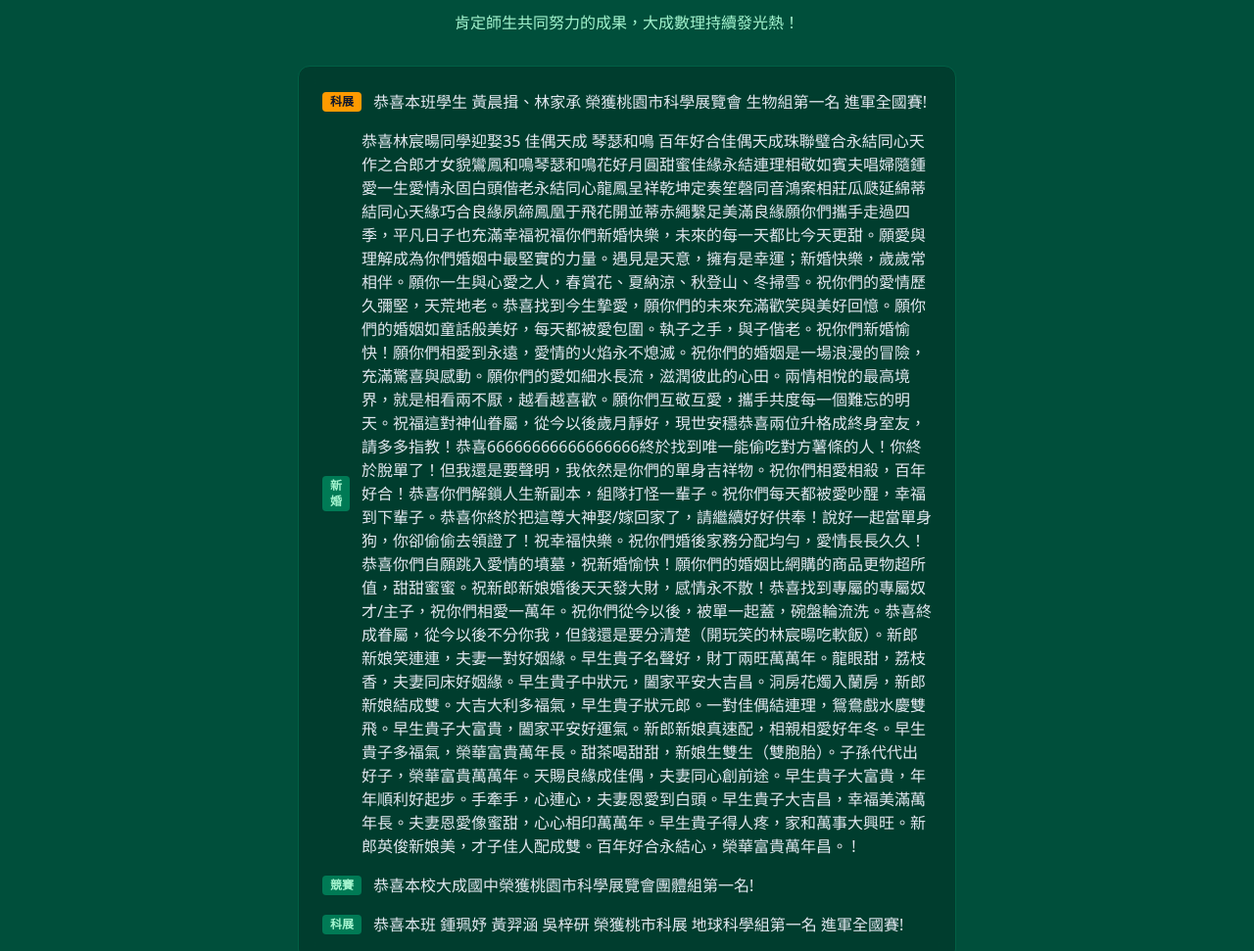
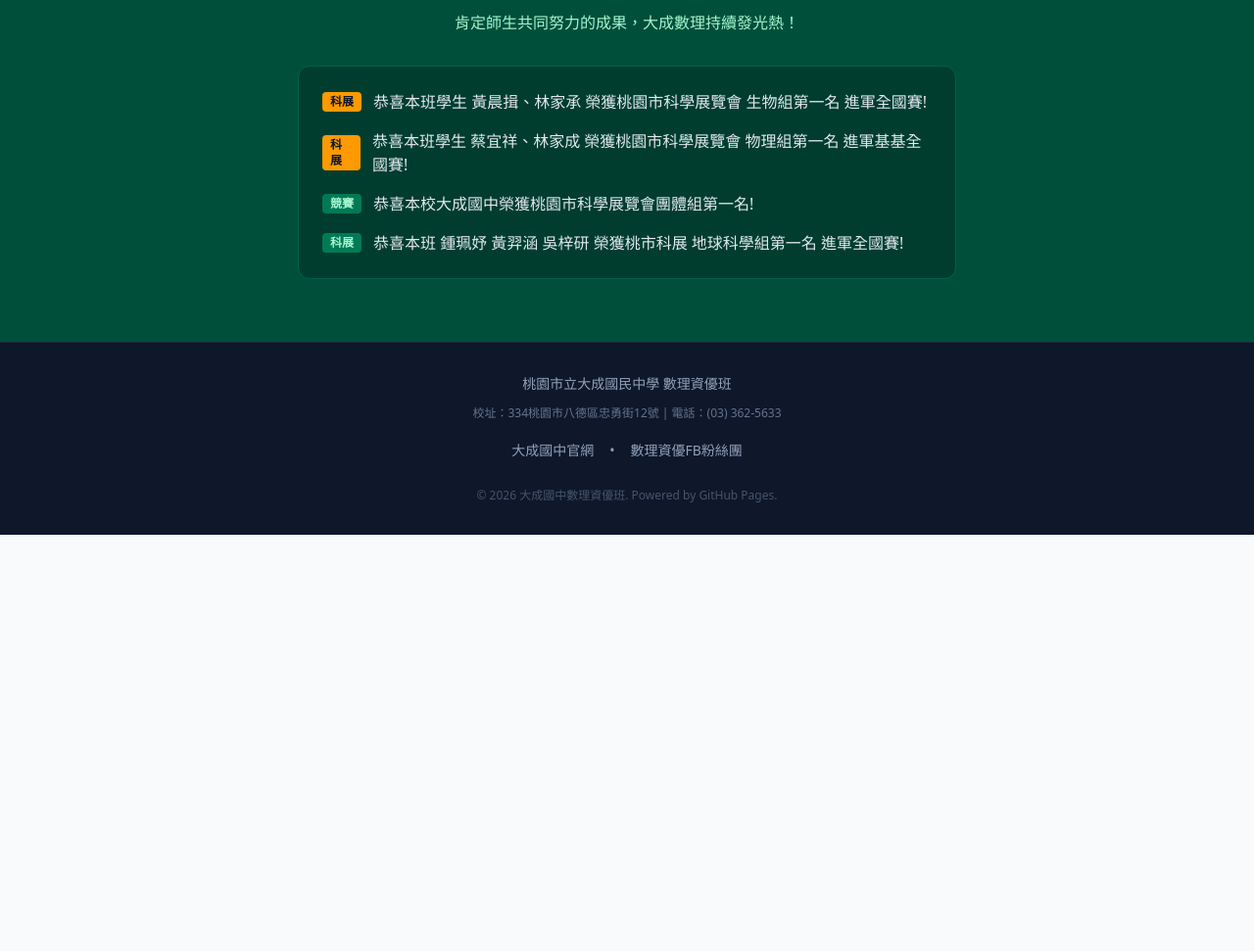
Before and after one commit to yinewdream/vtuber-website, a plain HTML site: page 35/index.html in a window 1280 px wide. Shown: the part 2040-3011 px from the top of the page at 98% size. After the commit the page ends 2586 px from the top, so only its background shows below. Drawn offline with nearby package versions, Linux system fonts and the light colour scheme.

Commit message:
Revise student achievement announcements in index.html
Updated congratulatory messages for students' achievements in science competitions.

```diff
--- a/35/index.html
+++ b/35/index.html
@@ -166,11 +166,9 @@
                         <span class="bg-amber-500 text-slate-900 text-xs font-bold px-2 py-0.5 rounded">科展</span>
                         <span class="text-slate-200">恭喜本班學生 黃晨揖、林家承 榮獲桃園市科學展覽會 生物組第一名 進軍全國賽!</span>
                     </li>
-                    <li class="flex items-center space-x-3">
-                        <span class="bg-emerald-700 text-emerald-200 text-xs font-bold px-2 py-0.5 rounded">新婚</span>
-                        <span class="text-slate-200">恭喜林宸暘同學迎娶35 佳偶天成 琴瑟和鳴
-百年好合佳偶天成珠聯璧合永結同心天作之合郎才女貌鸞鳳和鳴琴瑟和鳴花好月圓甜蜜佳緣永結連理相敬如賓夫唱婦隨鍾愛一生愛情永固白頭偕老永結同心龍鳳呈祥乾坤定奏笙磬同音鴻案相莊瓜瓞延綿蒂結同心天緣巧合良緣夙締鳳凰于飛花開並蒂赤繩繫足美滿良緣願你們攜手走過四季，平凡日子也充滿幸福祝福你們新婚快樂，未來的每一天都比今天更甜。願愛與理解成為你們婚姻中最堅實的力量。遇見是天意，擁有是幸運；新婚快樂，歲歲常相伴。願你一生與心愛之人，春賞花、夏納涼、秋登山、冬掃雪。祝你們的愛情歷久彌堅，天荒地老。恭喜找到今生摯愛，願你們的未來充滿歡笑與美好回憶。願你們的婚姻如童話般美好，每天都被愛包圍。執子之手，與子偕老。祝你們新婚愉快！願你們相愛到永遠，愛情的火焰永不熄滅。祝你們的婚姻是一場浪漫的冒險，充滿驚喜與感動。願你們的愛如細水長流，滋潤彼此的心田。兩情相悅的最高境界，就是相看兩不厭，越看越喜歡。願你們互敬互愛，攜手共度每一個難忘的明天。祝福這對神仙眷屬，從今以後歲月靜好，現世安穩恭喜兩位升格成終身室友，請多多指教！恭喜66666666666666666終於找到唯一能偷吃對方薯條的人！你終於脫單了！但我還是要聲明，我依然是你們的單身吉祥物。祝你們相愛相殺，百年好合！恭喜你們解鎖人生新副本，組隊打怪一輩子。祝你們每天都被愛吵醒，幸福到下輩子。恭喜你終於把這尊大神娶/嫁回家了，請繼續好好供奉！說好一起當單身狗，你卻偷偷去領證了！祝幸福快樂。祝你們婚後家務分配均勻，愛情長長久久！恭喜你們自願跳入愛情的墳墓，祝新婚愉快！願你們的婚姻比網購的商品更物超所值，甜甜蜜蜜。祝新郎新娘婚後天天發大財，感情永不散！恭喜找到專屬的專屬奴才/主子，祝你們相愛一萬年。祝你們從今以後，被單一起蓋，碗盤輪流洗。恭喜終成眷屬，從今以後不分你我，但錢還是要分清楚（開玩笑的林宸暘吃軟飯）。新郎新娘笑連連，夫妻一對好姻緣。早生貴子名聲好，財丁兩旺萬萬年。龍眼甜，荔枝香，夫妻同床好姻緣。早生貴子中狀元，闔家平安大吉昌。洞房花燭入蘭房，新郎新娘結成雙。大吉大利多福氣，早生貴子狀元郎。一對佳偶結連理，鴛鴦戲水慶雙飛。早生貴子大富貴，闔家平安好運氣。新郎新娘真速配，相親相愛好年冬。早生貴子多福氣，榮華富貴萬年長。甜茶喝甜甜，新娘生雙生（雙胞胎）。子孫代代出好子，榮華富貴萬萬年。天賜良緣成佳偶，夫妻同心創前途。早生貴子大富貴，年年順利好起步。手牽手，心連心，夫妻恩愛到白頭。早生貴子大吉昌，幸福美滿萬年長。夫妻恩愛像蜜甜，心心相印萬萬年。早生貴子得人疼，家和萬事大興旺。新郎英俊新娘美，才子佳人配成雙。百年好合永結心，榮華富貴萬年昌。
-!</span>
+                     <li class="flex items-center space-x-3">
+                        <span class="bg-amber-500 text-slate-900 text-xs font-bold px-2 py-0.5 rounded">科展</span>
+                        <span class="text-slate-200">恭喜本班學生 蔡宜祥、林家成 榮獲桃園市科學展覽會 物理組第一名 進軍基基全國賽!</span>
                     </li>
                     <li class="flex items-center space-x-3">
                         <span class="bg-emerald-700 text-emerald-200 text-xs font-bold px-2 py-0.5 rounded">競賽</span>
```
